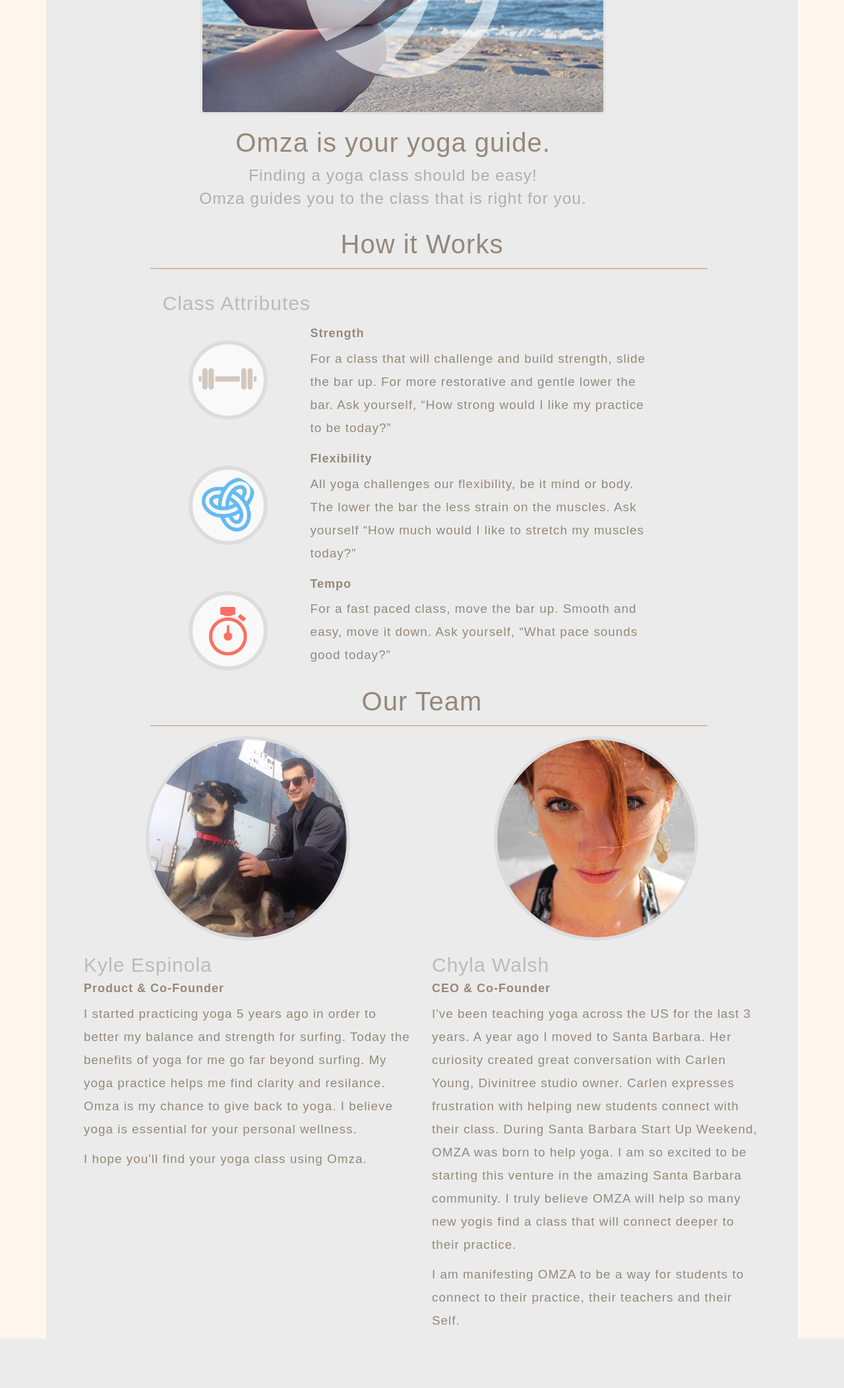
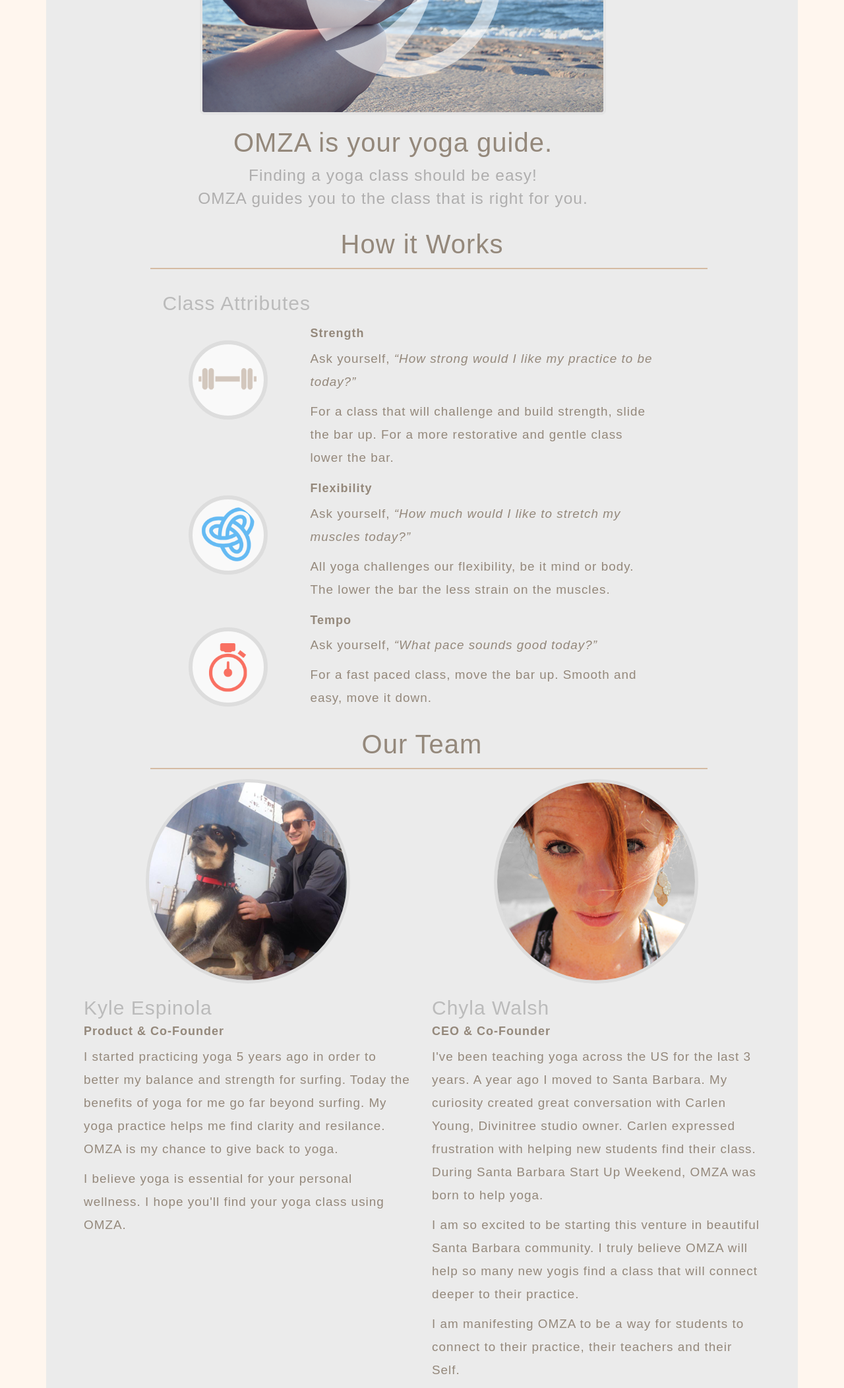
Before and after one commit to kespinola/omza-yoga, a PHP site: page /about.php in a window 1280 px wide. Shown: the part 424-2528 px from the top of the page at 66% size. Before the commit the page ends 2453 px from the top, so only its background shows below. Run offline with PHP 8.4, Linux system fonts and the light colour scheme; some libraries are stand-ins or nearby versions; some web fonts are replaced.

Commit message:
Fix text on about page

```diff
--- a/about.php
+++ b/about.php
@@ -23,8 +23,8 @@
 		</div>
 		<div class="row company-description">
 			<div class="col-md-9 col-md-offset-1">
-				<h2>Omza is your yoga guide.</h2>
-				<p class="about-short-description">Finding a yoga class should be easy! <br>Omza guides you to the class that is right for you. </p>
+				<h2>OMZA is your yoga guide.</h2>
+				<p class="about-short-description">Finding a yoga class should be easy! <br>OMZA guides you to the class that is right for you. </p>
 			</div>
 		</div>
 
@@ -77,7 +77,8 @@
 								</div>
 								<div class="col-md-9 col-md-offset-1 pull-right">
 									<h4 class="semi-bold">Strength</h4>
-									<p>For a class that will challenge and build strength, slide the bar up. For more restorative and gentle lower the bar. Ask yourself, “How strong would I like my practice to be today?”</p>
+									<p>Ask yourself, <em>“How strong would I like my practice to be today?”</em></p>
+									<p>For a class that will challenge and build strength, slide the bar up. For a more restorative and gentle class lower the bar.</p>
 								</div>
 							</div>
 
@@ -87,7 +88,8 @@
 								</div>
 								<div class="col-md-9 col-md-offset-1 pull-right">
 									<h4 class="semi-bold">Flexibility</h4>
-									<p>All yoga challenges our flexibility, be it mind or body. The lower the bar the less strain on the muscles. Ask yourself “How much would I like to stretch my muscles today?” </p>
+									<p>Ask yourself, <em>“How much would I like to stretch my muscles today?”</em></p>
+									<p>All yoga challenges our flexibility, be it mind or body. The lower the bar the less strain on the muscles.</p>
 								</div>
 							</div>
 
@@ -97,7 +99,8 @@
 								</div>
 								<div class="col-md-9 col-md-offset-1 pull-right">
 									<h4 class="semi-bold">Tempo</h4>
-									<p>For a fast paced class, move the bar up. Smooth and easy, move it down. Ask yourself, “What pace sounds good today?”</p>
+									<p>Ask yourself, <em>“What pace sounds good today?”</em></p>
+									<p>For a fast paced class, move the bar up. Smooth and easy, move it down.</p>
 								</div>
 							</div>
 
@@ -116,8 +119,8 @@
 					<img src="img/kyle-espinola-pic.png" class="img-responsive img-circle founder-pic" alt="Kyle Omza founder picture"></img>
 					<h3>Kyle Espinola</h3>
 					<h4 class="semi-bold">Product & Co-Founder</h4>
-					<p>I started practicing yoga 5 years ago in order to better my balance and strength for surfing. Today the benefits of yoga for me go far beyond surfing. My yoga practice helps me find clarity and resilance. Omza is my chance to give back to yoga. I believe yoga is essential for your personal wellness.</p>
-					<p>I hope you'll find your yoga class using Omza.</p>
+					<p>I started practicing yoga 5 years ago in order to better my balance and strength for surfing. Today the benefits of yoga for me go far beyond surfing. My yoga practice helps me find clarity and resilance. OMZA is my chance to give back to yoga.</p>
+					<p>I believe yoga is essential for your personal wellness. I hope you'll find your yoga class using OMZA.</p>
 				</div>
 
 
@@ -125,7 +128,8 @@
 					<img src="img/chyla-walsh-pic.png" class="img-responsive img-circle founder-pic" alt="Chyla Omza founder picture"></img>
 					<h3>Chyla Walsh</h3>
 					<h4 class="semi-bold">CEO & Co-Founder</h4>
-					<p>I've been teaching yoga across the US for the last 3 years. A year ago I moved to Santa Barbara. Her curiosity created great conversation with Carlen Young, Divinitree studio owner. Carlen expresses frustration with helping new students connect with their class. During Santa Barbara Start Up Weekend, OMZA was born to help yoga. I am so excited to be starting this venture in the amazing Santa Barbara community. I truly believe OMZA will help so many new yogis find a class that will connect deeper to their practice.</p>
+					<p>I've been teaching yoga across the US for the last 3 years. A year ago I moved to Santa Barbara. My curiosity created great conversation with Carlen Young, Divinitree studio owner. Carlen expressed frustration with helping new students find their class. During Santa Barbara Start Up Weekend, OMZA was born to help yoga.</p>
+					<p> I am so excited to be starting this venture in beautiful Santa Barbara community. I truly believe OMZA will help so many new yogis find a class that will connect deeper to their practice.</p>
 					<p>I am manifesting OMZA to be a way for students to connect to their practice, their teachers and their Self.</p>
 				</div>
 
```
